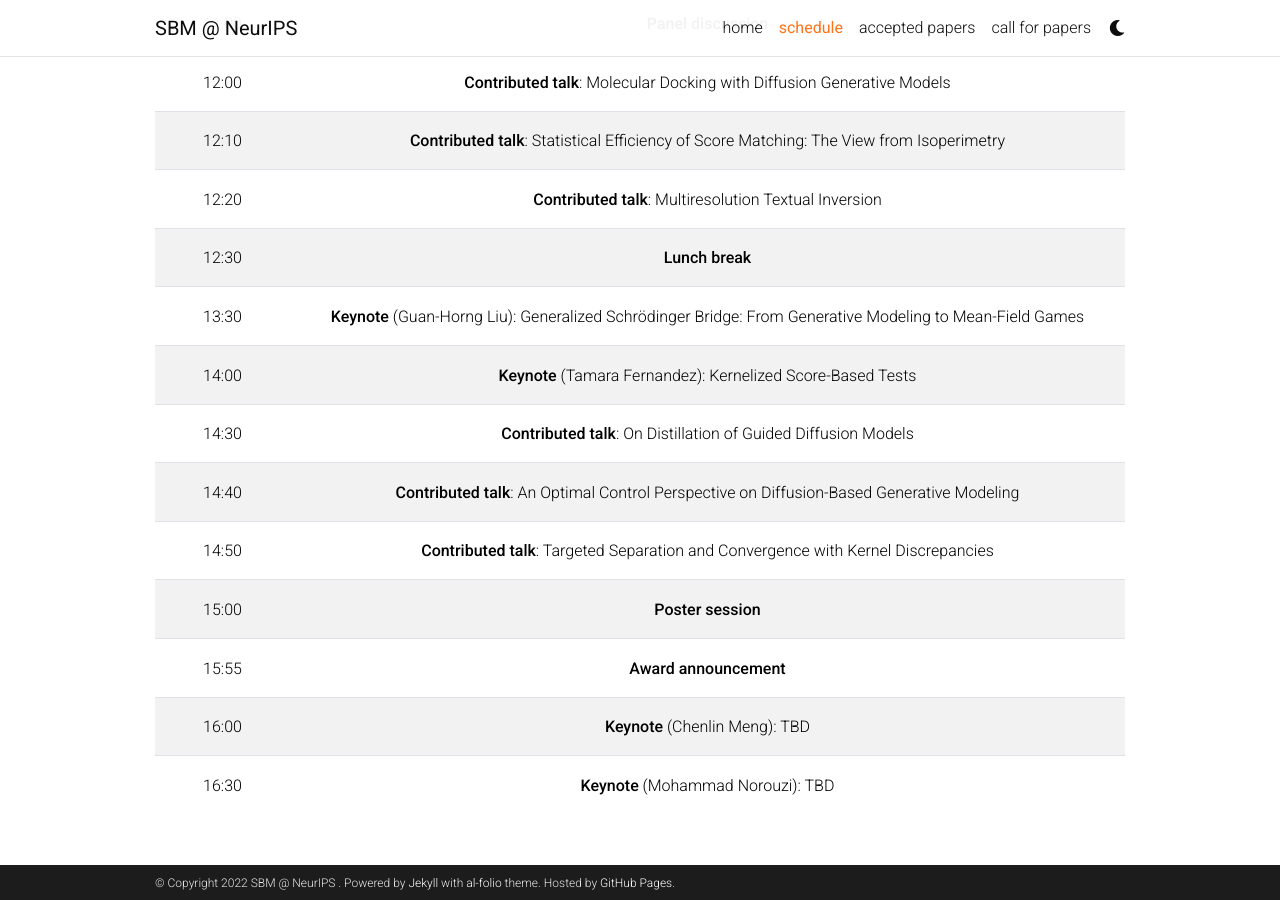
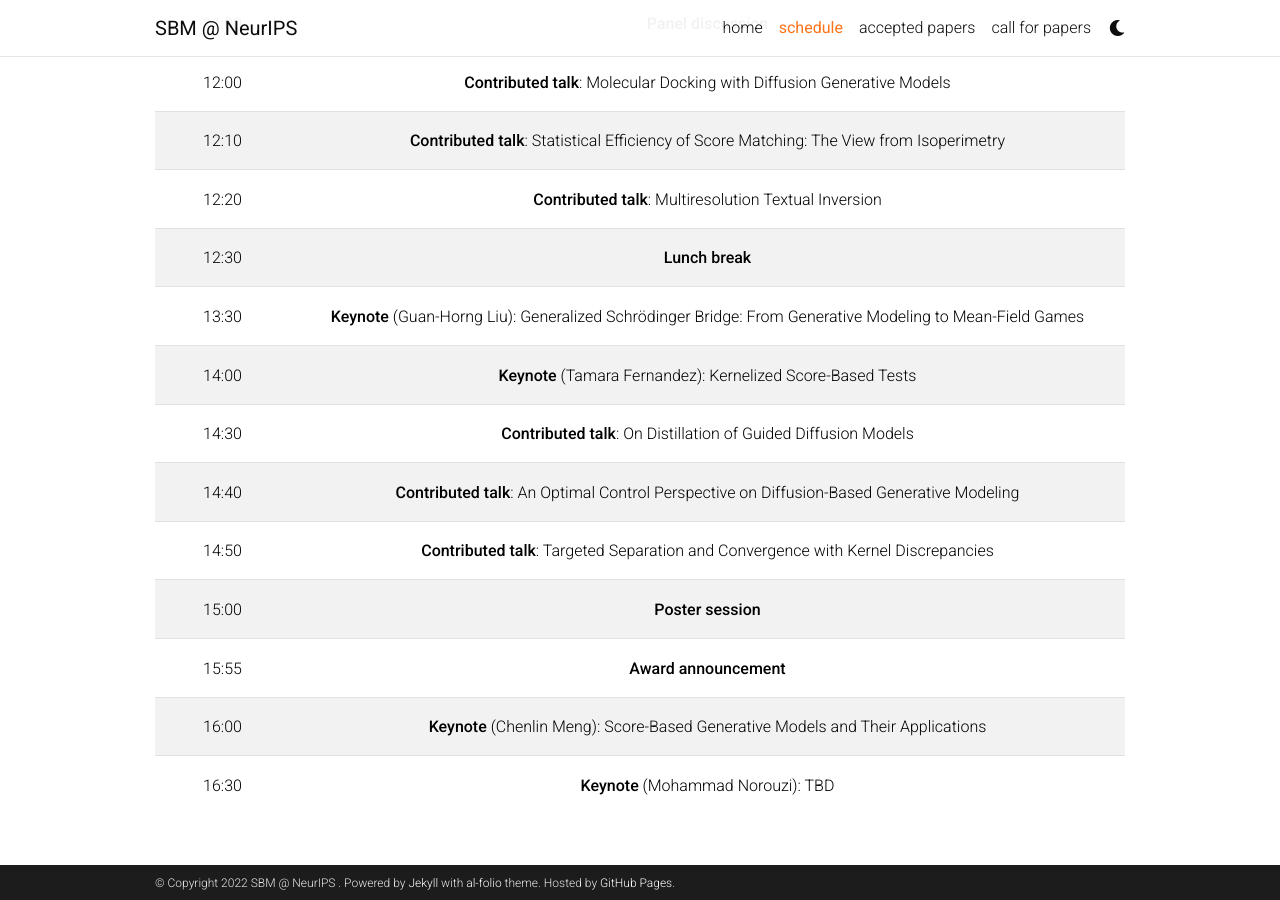
Before and after one commit to score-based-methods-workshop/score-based-methods-workshop.github.io, a Jekyll site: the page built from _pages/schedule.md, in a window 1280 px wide and 900 px high, scrolled down 682 px. Built offline with Jekyll 4.4.1, drawn with Linux system fonts in a browser that asks for light colours; comment, search, counter and statistics services are not loaded; a style sheet for code colours, icons or effects is not loaded.

Commit message:
add chenlin talk title

```diff
--- a/_pages/schedule.md
+++ b/_pages/schedule.md
@@ -25,7 +25,7 @@ nav_order: 1
 | 14:50 | **Contributed talk**: Targeted Separation and Convergence with Kernel Discrepancies |
 | 15:00 | **Poster session** |
 | 15:55 | **Award announcement** |
-| 16:00 | **Keynote** (Chenlin Meng): TBD |
+| 16:00 | **Keynote** (Chenlin Meng): Score-Based Generative Models and Their Applications |
 | 16:30 | **Keynote** (Mohammad Norouzi): TBD |
 {: .table}
 {: .table-striped}
```
